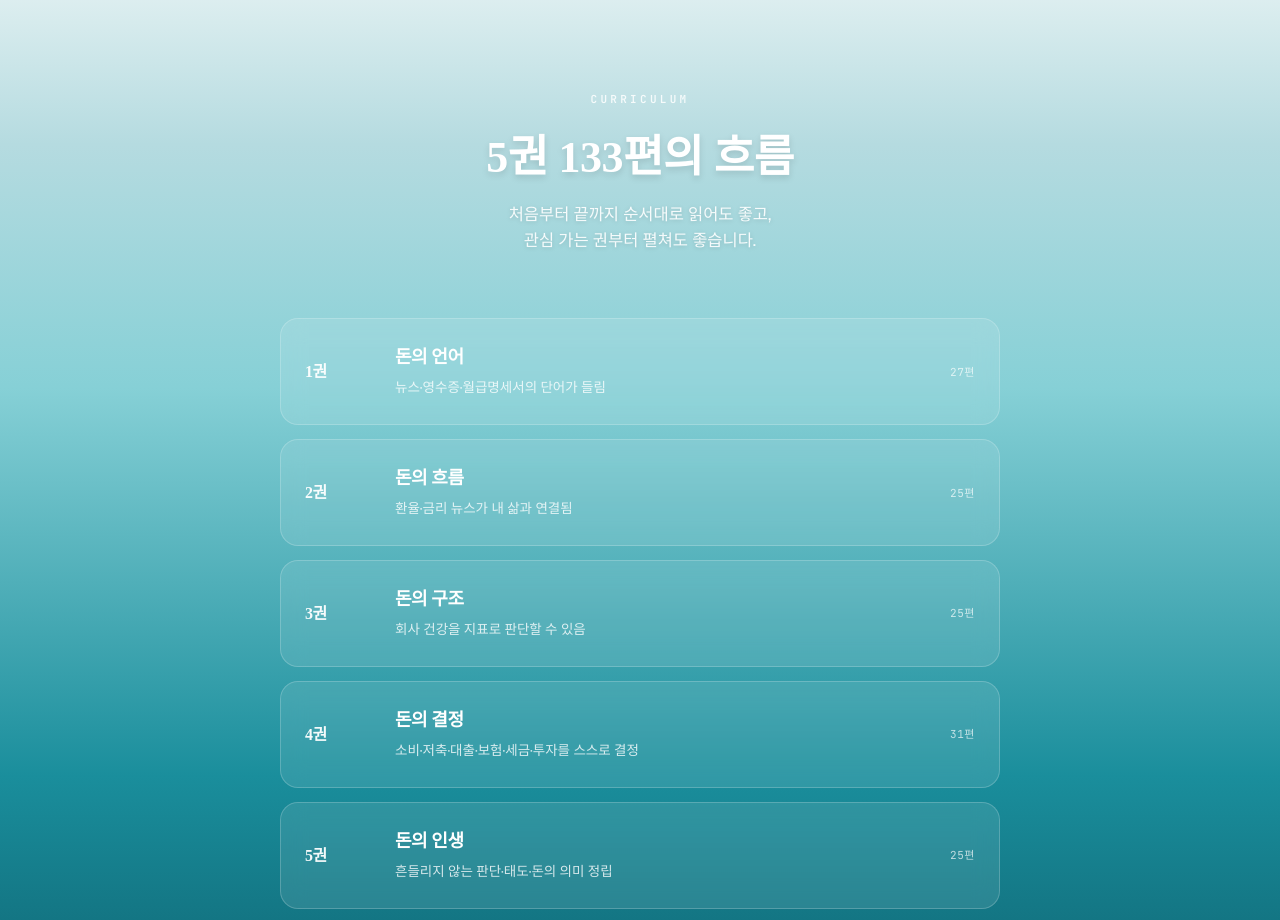
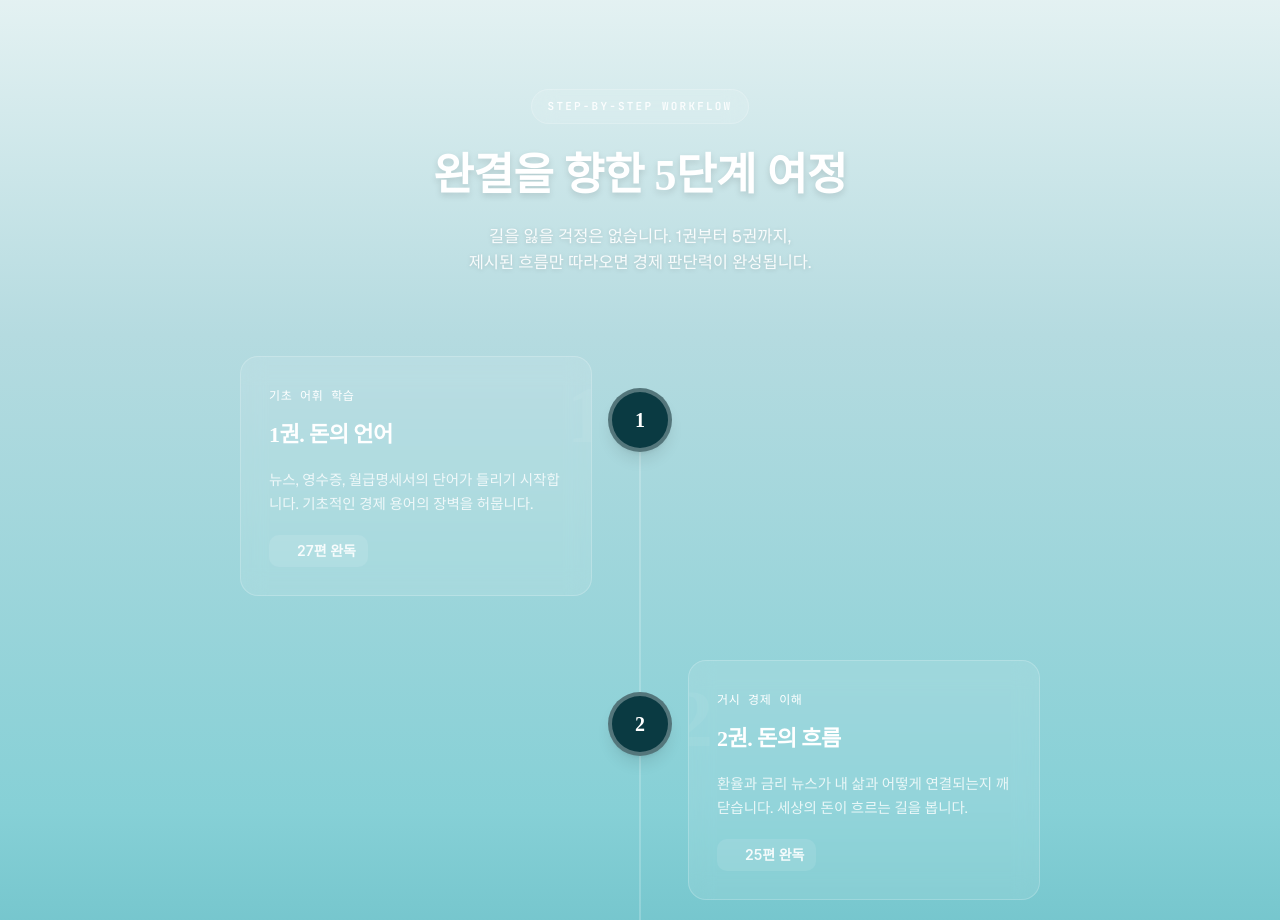
Before and after one commit to EllaPark1220/goyo-prototype, a Next.js app: page / in a window 1280 px wide. Shown: the part 1880-2800 px from the top of the page. Built offline with nearby package versions, Linux system fonts and the light colour scheme; a web font is replaced by a local one.

Commit message:
랜딩페이지CTA추가

```diff
--- a/src/app/page.tsx
+++ b/src/app/page.tsx
@@ -76,11 +76,12 @@ export default function Home() {
             5권 133편으로 천천히 흐르는 경제 강의.<br/>당신의 속도에 맞춰 시작하세요.
           </p>
           <div className="flex flex-col md:flex-row gap-3 opacity-0 w-full md:w-auto max-w-[280px] md:max-w-none" style={{ animation: 'fadeUp 1.4s ease-out 1.0s forwards' }}>
-            <Link href="#stage-3" className="flex items-center justify-center px-8 py-4 bg-accent-main text-white font-semibold rounded-xl transition-all hover:bg-accent-deep hover:-translate-y-0.5 shadow-[0_10px_28px_-10px_rgba(0,0,0,0.5)] hover:shadow-[0_18px_40px_-14px_rgba(26,142,156,0.7)] tracking-wide">
-              강의 둘러보기
+            <Link href="/lesson/L001" className="flex items-center justify-center px-8 py-4 bg-accent-main text-white font-semibold rounded-xl transition-all hover:bg-accent-deep hover:-translate-y-0.5 shadow-[0_10px_28px_-10px_rgba(0,0,0,0.5)] hover:shadow-[0_18px_40px_-14px_rgba(26,142,156,0.7)] tracking-wide group">
+              <span className="mr-2">1권 1편 시작하기</span>
+              <svg className="w-4 h-4 transition-transform group-hover:translate-x-1" fill="none" viewBox="0 0 24 24" stroke="currentColor"><path strokeLinecap="round" strokeLinejoin="round" strokeWidth={2} d="M14 5l7 7m0 0l-7 7m7-7H3" /></svg>
             </Link>
-            <Link href="/login" className="flex items-center justify-center px-8 py-4 bg-white/10 text-white font-semibold rounded-xl border-2 border-white/45 backdrop-blur-md transition-all hover:bg-white/20 hover:border-white hover:-translate-y-0.5 tracking-wide">
-              로그인
+            <Link href="#stage-3" className="flex items-center justify-center px-8 py-4 bg-white/10 text-white font-semibold rounded-xl border-2 border-white/45 backdrop-blur-md transition-all hover:bg-white/20 hover:border-white hover:-translate-y-0.5 tracking-wide">
+              커리큘럼 여정 보기
             </Link>
           </div>
         </div>
@@ -186,59 +187,146 @@ export default function Home() {
         </div>
       </section>
 
-      {/* STAGE 3 */}
+      {/* STAGE 3 - Workflow (A Type) */}
       <section id="stage-3" className="relative px-6 py-20 md:px-10 md:py-36 text-white overflow-hidden" style={{
         background: 'linear-gradient(180deg, var(--water-card) 0%, var(--water-mid) 18%, var(--accent-soft) 40%, var(--accent-main) 75%, var(--accent-deep) 100%)'
       }}>
         <div className="max-w-[1100px] mx-auto relative z-10">
-          <div ref={addToRefs} className="opacity-0 translate-y-8 transition-all duration-1000 ease-out text-center">
-            <div className="font-mono text-[11px] tracking-[0.3em] text-white/85 uppercase font-semibold mb-5">CURRICULUM</div>
-            <h2 className="font-serif font-semibold text-[28px] md:text-[min(4.2vw,44px)] leading-tight tracking-tight mb-4 text-white drop-shadow-md">5권 133편의 흐름</h2>
-            <p className="font-sans text-[15px] md:text-[min(1.4vw,16.5px)] text-white/90 leading-relaxed mb-16 drop-shadow-sm">
-              처음부터 끝까지 순서대로 읽어도 좋고,<br/>관심 가는 권부터 펼쳐도 좋습니다.
+          <div ref={addToRefs} className="opacity-0 translate-y-8 transition-all duration-1000 ease-out text-center mb-20">
+            <div className="inline-block px-4 py-1.5 rounded-full bg-white/10 border border-white/20 font-mono text-[11px] tracking-[0.2em] text-white/90 uppercase font-semibold mb-6 backdrop-blur-md">
+              Step-by-Step Workflow
+            </div>
+            <h2 className="font-serif font-semibold text-[28px] md:text-[min(4.2vw,44px)] leading-tight tracking-tight mb-5 text-white drop-shadow-md">
+              완결을 향한 5단계 여정
+            </h2>
+            <p className="font-sans text-[15px] md:text-[min(1.4vw,16.5px)] text-white/90 leading-relaxed drop-shadow-sm max-w-[600px] mx-auto">
+              길을 잃을 걱정은 없습니다. 1권부터 5권까지,<br/>제시된 흐름만 따라오면 경제 판단력이 완성됩니다.
             </p>
           </div>
 
-          <div ref={addToRefs} className="flex flex-col gap-3.5 max-w-[720px] mx-auto opacity-0 translate-y-8 transition-all duration-1000 ease-out delay-100">
-            <div className="group bg-white/10 border border-white/20 rounded-2xl p-5 md:p-6 flex flex-col md:flex-row md:items-center gap-2 md:gap-5 backdrop-blur-md transition-all duration-300 hover:bg-white/20 hover:translate-x-1 hover:border-white/40 cursor-pointer">
-              <div className="font-serif font-semibold text-base text-white/95 tracking-tight md:w-[70px]">1권</div>
-              <div className="flex-1 text-left">
-                <div className="font-serif font-semibold text-lg text-white tracking-tight mb-1">돈의 언어</div>
-                <div className="font-sans text-[13.5px] text-white/80">뉴스·영수증·월급명세서의 단어가 들림</div>
+          <div ref={addToRefs} className="relative max-w-[800px] mx-auto opacity-0 translate-y-8 transition-all duration-1000 ease-out delay-100">
+            {/* 세로 연결 선 */}
+            <div className="absolute left-[39px] md:left-1/2 top-10 bottom-10 w-0.5 bg-white/20 -translate-x-1/2 rounded-full hidden sm:block"></div>
+
+            <div className="flex flex-col gap-12 sm:gap-16">
+              {/* STEP 1 */}
+              <div className="relative flex flex-col sm:flex-row items-center sm:items-start gap-6 sm:gap-0 group">
+                <div className="sm:w-1/2 sm:pr-12 flex sm:justify-end w-full">
+                  <div className="bg-white/10 border border-white/20 rounded-2xl p-6 sm:p-7 backdrop-blur-md transition-all duration-300 group-hover:bg-white/20 group-hover:border-white/40 group-hover:-translate-y-1 w-full text-left relative overflow-hidden">
+                    <div className="absolute -right-4 -top-4 text-[80px] font-serif font-bold text-white/5 pointer-events-none select-none">1</div>
+                    <div className="font-mono text-[12px] text-accent-light tracking-wider mb-2">기초 어휘 학습</div>
+                    <div className="font-serif font-semibold text-[22px] text-white tracking-tight mb-3">1권. 돈의 언어</div>
+                    <div className="font-sans text-[14.5px] text-white/80 leading-relaxed">
+                      뉴스, 영수증, 월급명세서의 단어가 들리기 시작합니다. 기초적인 경제 용어의 장벽을 허뭅니다.
                     </div>
-              <div className="font-mono text-[11px] text-white/70 tracking-wider">27편</div>
+                    <div className="mt-5 inline-flex items-center text-sm font-semibold text-white/90 bg-white/10 px-3 py-1.5 rounded-lg">
+                      <span className="w-2 h-2 rounded-full bg-accent-light mr-2"></span> 27편 완독
                     </div>
-            <div className="group bg-white/10 border border-white/20 rounded-2xl p-5 md:p-6 flex flex-col md:flex-row md:items-center gap-2 md:gap-5 backdrop-blur-md transition-all duration-300 hover:bg-white/20 hover:translate-x-1 hover:border-white/40 cursor-pointer">
-              <div className="font-serif font-semibold text-base text-white/95 tracking-tight md:w-[70px]">2권</div>
-              <div className="flex-1 text-left">
-                <div className="font-serif font-semibold text-lg text-white tracking-tight mb-1">돈의 흐름</div>
-                <div className="font-sans text-[13.5px] text-white/80">환율·금리 뉴스가 내 삶과 연결됨</div>
                   </div>
-              <div className="font-mono text-[11px] text-white/70 tracking-wider">25편</div>
                 </div>
-            <div className="group bg-white/10 border border-white/20 rounded-2xl p-5 md:p-6 flex flex-col md:flex-row md:items-center gap-2 md:gap-5 backdrop-blur-md transition-all duration-300 hover:bg-white/20 hover:translate-x-1 hover:border-white/40 cursor-pointer">
-              <div className="font-serif font-semibold text-base text-white/95 tracking-tight md:w-[70px]">3권</div>
-              <div className="flex-1 text-left">
-                <div className="font-serif font-semibold text-lg text-white tracking-tight mb-1">돈의 구조</div>
-                <div className="font-sans text-[13.5px] text-white/80">회사 건강을 지표로 판단할 수 있음</div>
+                {/* Node */}
+                <div className="hidden sm:flex absolute left-1/2 top-8 -translate-x-1/2 w-16 h-16 rounded-full bg-[#0A3A42] border-4 border-white/30 items-center justify-center z-10 transition-transform duration-300 group-hover:scale-110 group-hover:border-accent-light shadow-lg">
+                  <span className="font-serif font-bold text-xl text-white">1</span>
                 </div>
-              <div className="font-mono text-[11px] text-white/70 tracking-wider">25편</div>
+                <div className="sm:w-1/2 sm:pl-12 w-full hidden sm:flex items-center text-white/50 text-sm font-medium">
                 </div>
-            <div className="group bg-white/10 border border-white/20 rounded-2xl p-5 md:p-6 flex flex-col md:flex-row md:items-center gap-2 md:gap-5 backdrop-blur-md transition-all duration-300 hover:bg-white/20 hover:translate-x-1 hover:border-white/40 cursor-pointer">
-              <div className="font-serif font-semibold text-base text-white/95 tracking-tight md:w-[70px]">4권</div>
-              <div className="flex-1 text-left">
-                <div className="font-serif font-semibold text-lg text-white tracking-tight mb-1">돈의 결정</div>
-                <div className="font-sans text-[13.5px] text-white/80">소비·저축·대출·보험·세금·투자를 스스로 결정</div>
               </div>
-              <div className="font-mono text-[11px] text-white/70 tracking-wider">31편</div>
+
+              {/* STEP 2 */}
+              <div className="relative flex flex-col sm:flex-row-reverse items-center sm:items-start gap-6 sm:gap-0 group">
+                <div className="sm:w-1/2 sm:pl-12 flex sm:justify-start w-full">
+                  <div className="bg-white/10 border border-white/20 rounded-2xl p-6 sm:p-7 backdrop-blur-md transition-all duration-300 group-hover:bg-white/20 group-hover:border-white/40 group-hover:-translate-y-1 w-full text-left relative overflow-hidden">
+                    <div className="absolute -left-4 -top-4 text-[80px] font-serif font-bold text-white/5 pointer-events-none select-none">2</div>
+                    <div className="font-mono text-[12px] text-accent-light tracking-wider mb-2">거시 경제 이해</div>
+                    <div className="font-serif font-semibold text-[22px] text-white tracking-tight mb-3">2권. 돈의 흐름</div>
+                    <div className="font-sans text-[14.5px] text-white/80 leading-relaxed">
+                      환율과 금리 뉴스가 내 삶과 어떻게 연결되는지 깨닫습니다. 세상의 돈이 흐르는 길을 봅니다.
                     </div>
-            <div className="group bg-white/10 border border-white/20 rounded-2xl p-5 md:p-6 flex flex-col md:flex-row md:items-center gap-2 md:gap-5 backdrop-blur-md transition-all duration-300 hover:bg-white/20 hover:translate-x-1 hover:border-white/40 cursor-pointer">
-              <div className="font-serif font-semibold text-base text-white/95 tracking-tight md:w-[70px]">5권</div>
-              <div className="flex-1 text-left">
-                <div className="font-serif font-semibold text-lg text-white tracking-tight mb-1">돈의 인생</div>
-                <div className="font-sans text-[13.5px] text-white/80">흔들리지 않는 판단·태도·돈의 의미 정립</div>
+                    <div className="mt-5 inline-flex items-center text-sm font-semibold text-white/90 bg-white/10 px-3 py-1.5 rounded-lg">
+                      <span className="w-2 h-2 rounded-full bg-accent-light mr-2"></span> 25편 완독
                     </div>
-              <div className="font-mono text-[11px] text-white/70 tracking-wider">25편</div>
+                  </div>
+                </div>
+                <div className="hidden sm:flex absolute left-1/2 top-8 -translate-x-1/2 w-16 h-16 rounded-full bg-[#0A3A42] border-4 border-white/30 items-center justify-center z-10 transition-transform duration-300 group-hover:scale-110 group-hover:border-accent-light shadow-lg">
+                  <span className="font-serif font-bold text-xl text-white">2</span>
+                </div>
+                <div className="sm:w-1/2 sm:pr-12 w-full hidden sm:flex items-center justify-end text-white/50 text-sm font-medium">
+                </div>
+              </div>
+
+              {/* STEP 3 */}
+              <div className="relative flex flex-col sm:flex-row items-center sm:items-start gap-6 sm:gap-0 group">
+                <div className="sm:w-1/2 sm:pr-12 flex sm:justify-end w-full">
+                  <div className="bg-white/10 border border-white/20 rounded-2xl p-6 sm:p-7 backdrop-blur-md transition-all duration-300 group-hover:bg-white/20 group-hover:border-white/40 group-hover:-translate-y-1 w-full text-left relative overflow-hidden">
+                    <div className="absolute -right-4 -top-4 text-[80px] font-serif font-bold text-white/5 pointer-events-none select-none">3</div>
+                    <div className="font-mono text-[12px] text-accent-light tracking-wider mb-2">기업 가치 분석</div>
+                    <div className="font-serif font-semibold text-[22px] text-white tracking-tight mb-3">3권. 돈의 구조</div>
+                    <div className="font-sans text-[14.5px] text-white/80 leading-relaxed">
+                      회사의 건강을 지표로 판단하는 법을 배웁니다. 투자의 근간이 되는 재무적 시각을 기릅니다.
+                    </div>
+                    <div className="mt-5 inline-flex items-center text-sm font-semibold text-white/90 bg-white/10 px-3 py-1.5 rounded-lg">
+                      <span className="w-2 h-2 rounded-full bg-accent-light mr-2"></span> 25편 완독
+                    </div>
+                  </div>
+                </div>
+                <div className="hidden sm:flex absolute left-1/2 top-8 -translate-x-1/2 w-16 h-16 rounded-full bg-[#0A3A42] border-4 border-white/30 items-center justify-center z-10 transition-transform duration-300 group-hover:scale-110 group-hover:border-accent-light shadow-lg">
+                  <span className="font-serif font-bold text-xl text-white">3</span>
+                </div>
+                <div className="sm:w-1/2 sm:pl-12 w-full hidden sm:flex items-center text-white/50 text-sm font-medium">
+                </div>
+              </div>
+
+              {/* STEP 4 */}
+              <div className="relative flex flex-col sm:flex-row-reverse items-center sm:items-start gap-6 sm:gap-0 group">
+                <div className="sm:w-1/2 sm:pl-12 flex sm:justify-start w-full">
+                  <div className="bg-white/10 border border-white/20 rounded-2xl p-6 sm:p-7 backdrop-blur-md transition-all duration-300 group-hover:bg-white/20 group-hover:border-white/40 group-hover:-translate-y-1 w-full text-left relative overflow-hidden">
+                    <div className="absolute -left-4 -top-4 text-[80px] font-serif font-bold text-white/5 pointer-events-none select-none">4</div>
+                    <div className="font-mono text-[12px] text-accent-light tracking-wider mb-2">실전 경제 의사결정</div>
+                    <div className="font-serif font-semibold text-[22px] text-white tracking-tight mb-3">4권. 돈의 결정</div>
+                    <div className="font-sans text-[14.5px] text-white/80 leading-relaxed">
+                      소비, 저축, 대출, 보험, 세금, 투자의 순간에 타인에게 휘둘리지 않고 스스로 결정합니다.
+                    </div>
+                    <div className="mt-5 inline-flex items-center text-sm font-semibold text-white/90 bg-white/10 px-3 py-1.5 rounded-lg">
+                      <span className="w-2 h-2 rounded-full bg-accent-light mr-2"></span> 31편 완독
+                    </div>
+                  </div>
+                </div>
+                <div className="hidden sm:flex absolute left-1/2 top-8 -translate-x-1/2 w-16 h-16 rounded-full bg-[#0A3A42] border-4 border-white/30 items-center justify-center z-10 transition-transform duration-300 group-hover:scale-110 group-hover:border-accent-light shadow-lg">
+                  <span className="font-serif font-bold text-xl text-white">4</span>
+                </div>
+                <div className="sm:w-1/2 sm:pr-12 w-full hidden sm:flex items-center justify-end text-white/50 text-sm font-medium">
+                </div>
+              </div>
+
+              {/* STEP 5 */}
+              <div className="relative flex flex-col sm:flex-row items-center sm:items-start gap-6 sm:gap-0 group">
+                <div className="sm:w-1/2 sm:pr-12 flex sm:justify-end w-full">
+                  <div className="bg-accent-main/20 border border-accent-light/50 rounded-2xl p-6 sm:p-7 backdrop-blur-md transition-all duration-300 group-hover:bg-accent-main/30 group-hover:border-accent-light group-hover:-translate-y-1 w-full text-left relative overflow-hidden shadow-[0_0_30px_rgba(26,142,156,0.15)]">
+                    <div className="absolute -right-4 -top-4 text-[80px] font-serif font-bold text-accent-light/10 pointer-events-none select-none">5</div>
+                    <div className="font-mono text-[12px] text-white tracking-wider mb-2 font-semibold">최종 완성</div>
+                    <div className="font-serif font-semibold text-[22px] text-white tracking-tight mb-3">5권. 돈의 인생</div>
+                    <div className="font-sans text-[14.5px] text-white/90 leading-relaxed">
+                      단순한 지식을 넘어, 인생에서 돈이 가지는 의미를 정립하고 흔들리지 않는 태도를 완성합니다.
+                    </div>
+                    <div className="mt-5 inline-flex items-center text-sm font-semibold text-[#0A3A42] bg-accent-light px-4 py-2 rounded-lg shadow-md">
+                      <svg className="w-4 h-4 mr-1.5" fill="none" viewBox="0 0 24 24" stroke="currentColor"><path strokeLinecap="round" strokeLinejoin="round" strokeWidth={2.5} d="M5 13l4 4L19 7" /></svg>
+                      경제 판단력 완성 (133편)
+                    </div>
+                  </div>
+                </div>
+                <div className="hidden sm:flex absolute left-1/2 top-8 -translate-x-1/2 w-16 h-16 rounded-full bg-accent-main border-4 border-accent-light items-center justify-center z-10 transition-transform duration-300 group-hover:scale-110 shadow-[0_0_20px_rgba(110,210,220,0.4)]">
+                  <span className="font-serif font-bold text-xl text-white">5</span>
+                </div>
+                <div className="sm:w-1/2 sm:pl-12 w-full hidden sm:flex items-center text-white/50 text-sm font-medium">
+                </div>
+              </div>
+            </div>
+
+            <div className="mt-20 text-center">
+              <Link href="/lesson/L001" className="inline-flex items-center justify-center px-10 py-5 bg-white text-accent-deep font-bold rounded-full transition-all hover:bg-accent-light hover:-translate-y-1 shadow-[0_10px_30px_rgba(0,0,0,0.2)] hover:shadow-[0_15px_40px_rgba(255,255,255,0.2)] tracking-wide group text-[17px]">
+                <span className="mr-3">안전한 여정 시작하기</span>
+                <svg className="w-5 h-5 transition-transform group-hover:translate-x-1.5" fill="none" viewBox="0 0 24 24" stroke="currentColor"><path strokeLinecap="round" strokeLinejoin="round" strokeWidth={2.5} d="M14 5l7 7m0 0l-7 7m7-7H3" /></svg>
+              </Link>
             </div>
           </div>
         </div>
```
Lines whose indentation alone changed are shown as unchanged.
